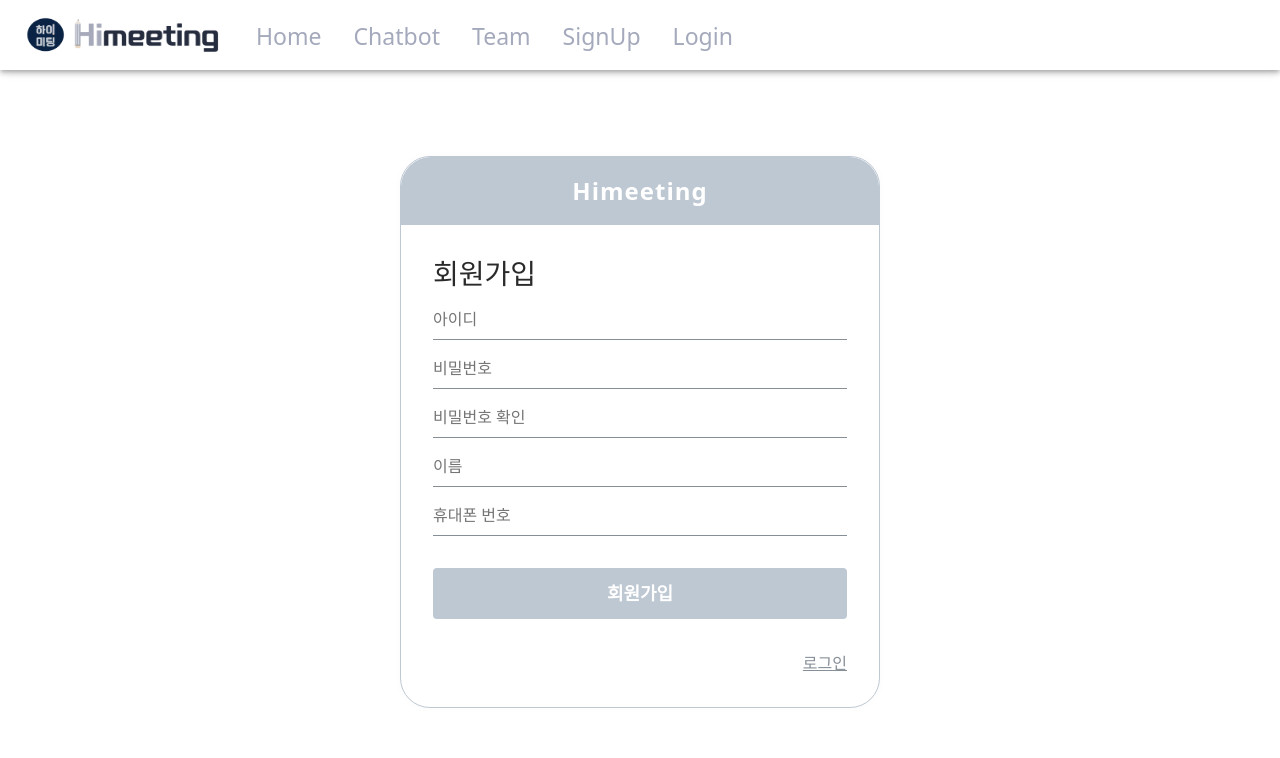
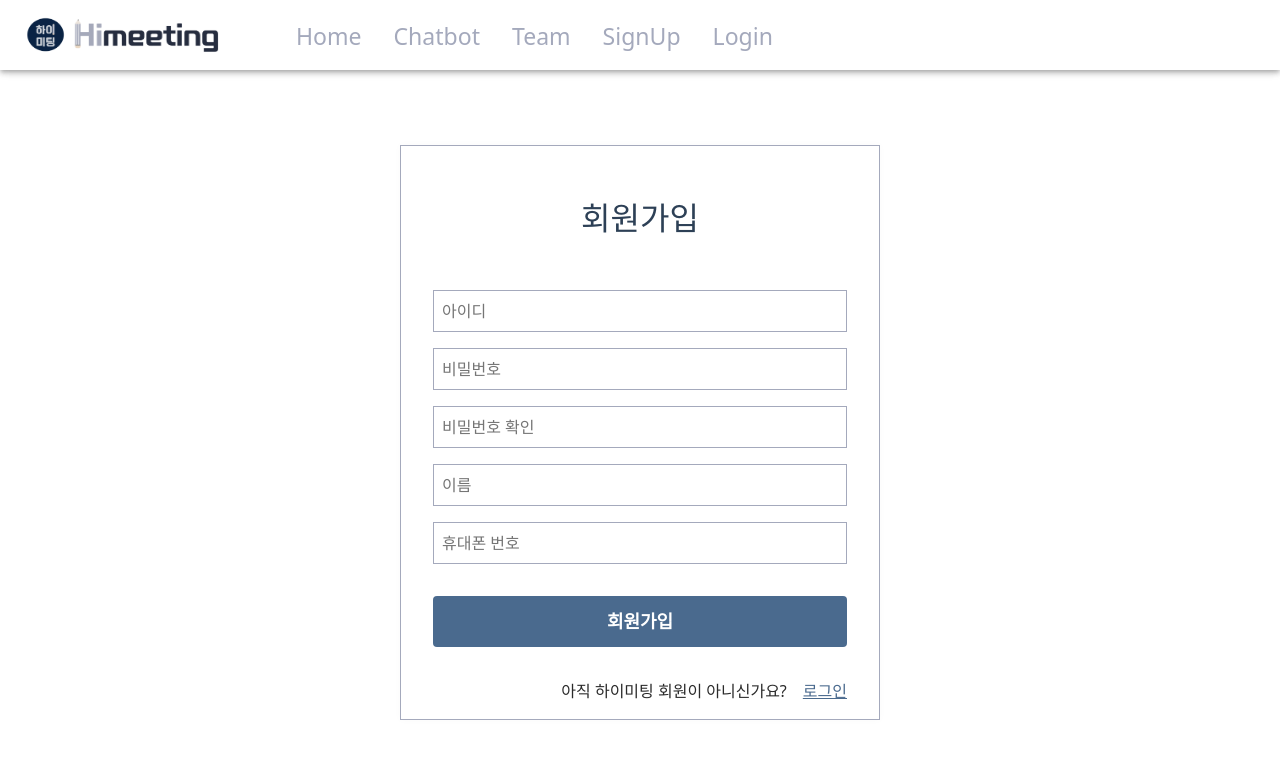
Before and after one commit to nodemonkr/Chatbot, a React (Create React App) app: page /signUp in a window 1280 px wide. Shown: the top 758 px of the page. Built offline with nearby package versions, Linux system fonts and the light colour scheme.

Commit message:
style : 로그인, 회원가입 디자인 변경
- 디자인 변경
- 필요없는 파일 삭제

```diff
--- a/src/App.css
+++ /dev/null
@@ -1,49 +0,0 @@
-.App {
-  text-align: center;
-}
-
-.App-logo {
-  height: 40vmin;
-  pointer-events: none;
-}
-
-@media (prefers-reduced-motion: no-preference) {
-  .App-logo {
-    animation: App-logo-spin infinite 20s linear;
-  }
-}
-
-.App-header {
-  background-color: #282c34;
-  min-height: 100vh;
-  display: flex;
-  flex-direction: column;
-  align-items: center;
-  justify-content: center;
-  font-size: calc(10px + 2vmin);
-  color: white;
-}
-
-.App-link {
-  color: #61dafb;
-}
-
-@keyframes App-logo-spin {
-  from {
-    transform: rotate(0deg);
-  }
-  to {
-    transform: rotate(360deg);
-  }
-}
-
-/* 공통 css 적용 */
-* {
-  box-sizing: border-box;
-  margin: 0;
-  padding: 0;
-}
-
-body {
-  font-family: "Noto Sans KR", sans-serif;
-}
--- a/src/App.js
+++ b/src/App.js
@@ -1,5 +1,4 @@
 import React from 'react';
-import './App.css';
 import NavbarComponent from './components/navbar/';
 import { BrowserRouter as Router, Switch, Route } from 'react-router-dom';
 import Home from './pages';
--- a/src/components/auth/AuthForm.js
+++ b/src/components/auth/AuthForm.js
@@ -76,7 +76,7 @@
 
   return (
     <AuthFormBlock>
-      <h3>{text} </h3>
+      <AuthFormName>{text} </AuthFormName>
       <form onSubmit={onSubmit}>
         <StyledInput
           autoComplete='id'
@@ -125,9 +125,15 @@
       </form>
       <Footer>
         {type === 'login' ? (
-          <Link to='/signUp'>회원가입</Link>
+          <GotoLink>
+            <p>이미 하이미팅 회원이신가요?</p>
+            <Link to='/signUp'>회원가입</Link>
+          </GotoLink>
         ) : (
-          <Link to='/login'>로그인</Link>
+          <GotoLink>
+            <p>아직 하이미팅 회원이 아니신가요?</p>{' '}
+            <Link to='/login'>로그인</Link>
+          </GotoLink>
         )}
       </Footer>
     </AuthFormBlock>
@@ -135,23 +141,28 @@
 };
 const AuthFormBlock = styled.div`
   padding: 2rem;
-  h3 {
-    margin: 0;
-    color: ${palette.black[0]};
-    margin-bottom: 1rem;
-  }
+`;
+const AuthFormName = styled.div`
+  color: ${palette.navy[2]};
+  // border: 1px solid red;
+  display: flex;
+  justify-content: center;
+  margin: 1rem auto 3rem;
+  font-size: 2rem;
 `;
 
 const StyledInput = styled.input`
   font-size: 1rem;
+  padding: 0.5rem;
   border: none;
-  border-bottom: 1px solid ${palette.gray[3]};
+  border: 1px solid ${palette.navy[0]};
   padding-bottom: 0.5rem;
   outline: none;
   width: 100%;
+
   &:focus {
     color: ${palette.black[0]};
-    border-bottom: 1px solid ${palette.navy[3]};
+    border: 1px solid ${palette.navy[1]};
   }
   & + & {
     margin-top: 1rem;
@@ -165,11 +176,20 @@
 const Footer = styled.div`
   margin-top: 2rem;
   text-align: right;
+`;
+
+const GotoLink = styled.div`
+  display: flex;
+  float: right;
+  p {
+    margin-right: 1rem;
+    color: ${palette.black[0]};
+  }
   a {
-    color: ${palette.gray[3]};
+    color: ${palette.navy[1]};
     text-decoration: underline;
     &:hover {
-      color: #a4a9bc;
+      color: ${palette.navy[2]};
     }
   }
 `;
--- a/src/components/auth/AuthTemplate.js
+++ b/src/components/auth/AuthTemplate.js
@@ -1,18 +1,12 @@
 import styled from 'styled-components';
 import React from 'react';
-import { Link } from 'react-router-dom';
 import palette from '../../lib/styles/palette';
 
 // 회원가입, 로그인 페이지의 레이아웃을 담당하는 컴포넌트
 const AuthTemplate = ({ children }) => {
   return (
     <AuthTemplateBlock>
-      <BaseBox>
-        <div className='logo-area'>
-          <Link to='/'>Himeeting</Link>
-        </div>
-        {children}
-      </BaseBox>
+      <BaseBox>{children}</BaseBox>
     </AuthTemplateBlock>
   );
 };
@@ -32,23 +26,6 @@
 const BaseBox = styled.div`
   box-shadow: 0 0 8px rgba(0, 0, 0, 0.025);
   width: 30rem;
-  border-radius: 30px;
   border: 1px solid ${palette.navy[0]};
-  .logo-area {
-    padding-top: 1rem;
-    border-radius: 30px 30px 0 0;
-    display: block;
-    padding-bottom: 1rem;
-    text-align: center;
-    font-weight: bold;
-    letter-spacing: 1px;
-    border: none;
-    background-color: ${palette.navy[0]};
-    a {
-      color: ${palette.white[0]};
-      font-size: 1.5rem;
-      text-decoration: none;
-    }
-  }
 `;
 export default AuthTemplate;
--- a/src/components/common/Button.js
+++ b/src/components/common/Button.js
@@ -13,9 +13,9 @@
   outline: none;
   cursor: pointer;
 
-  background: ${palette.gray[3]};
+  background: ${palette.navy[0]};
   &:hover {
-    background: ${palette.gray[4]};
+    background: ${palette.navy[1]};
   }
 
   ${(props) =>
@@ -30,7 +30,7 @@
   ${(props) =>
     props.navy &&
     css`
-      background: ${palette.navy[0]};
+      background: ${palette.navy[1]};
       &:hover {
         background: ${palette.navy[2]};
       }
--- a/src/css/login.module.css
+++ /dev/null
@@ -1,85 +0,0 @@
-button {
-  font-size: 17px;
-}
-
-.wrapper {
-  margin: 3rem auto;
-
-  width: 25rem;
-  height: 30rem;
-  background-color: aqua;
-}
-.logoWrapper {
-  background-color: #a4a9bc;
-  height: 5rem;
-  display: flex;
-  align-items: center;
-  justify-content: center;
-}
-
-/*
-a {
-  color: white;
-  font-size: 2.4rem;
-  letter-spacing: 5px;
-  text-decoration: none;
-}
-.logintop {
-  margin-left: 100px;
-  margin-right: 100px;
-  font-size: 30px;
-  margin-top: 10px;
-  text-align: center;
-}
-.login {
-  margin-left: 20px;
-  margin-bottom: 10px;
-  margin-top: 15px;
-}
-.idform {
-  margin-left: 20px;
-}
-
-.pwform {
-  margin-left: 20px;
-}
-
-.kakao {
-  text-align: center;
-  margin-bottom: 30px;
-}
-.tt {
-  text-align: center;
-  margin-right: auto;
-}
-.loginbutton {
-  width: 300px;
-  margin-left: 100px;
-  margin-right: 100px;
-  margin-bottom: 20px;
-  background-color: #425e7f;
-  height: 50px;
-  color: white;
-}
-
-.loginsmall {
-  margin-left: 20px;
-}
-
-.loginform {
-  display: block;
-  padding: 0.375rem 0.75rem;
-  margin-left: 20px;
-  font-size: 1rem;
-  font-weight: 400;
-  line-height: 1.5;
-  color: #444;
-  width: 90%;
-  background-color: #fff;
-  background-clip: padding-box;
-  border: 1px solid #cbc8d0;
-  -webkit-appearance: none;
-  appearance: none;
-  border-radius: 0;
-  transition: border-color 0.15s ease-in-out, box-shadow 0.15s ease-in-out;
-} */
--- a/src/lib/styles/palette.js
+++ b/src/lib/styles/palette.js
@@ -1,8 +1,8 @@
 // source: https://yeun.github.io/open-color/
 // background: ${palette.gray[3]};
 const palette = {
-  gray: ['#f8f9fa', '#cad0d8', '#a4a9bc', '#868e96'],
-  navy: ['#bec8d3', '#737f8c', '#425e7f', '#333'],
+  gray: ['#f1f3f5', '#dee2e6', '#ced4da', '#868e96'],
+  navy: ['#a4a9bc', '#4a6a8e', '#2d4056'],
   black: ['#2a2a2a'],
   white: ['#ffffff'],
 };
```
Also changed, not shown: src/modal/signModal.js (deleted, +0 -52 lines), src/modal/signupModal.js (deleted, +0 -52 lines), src/css/team.module.css (added), src/index.css (added).
